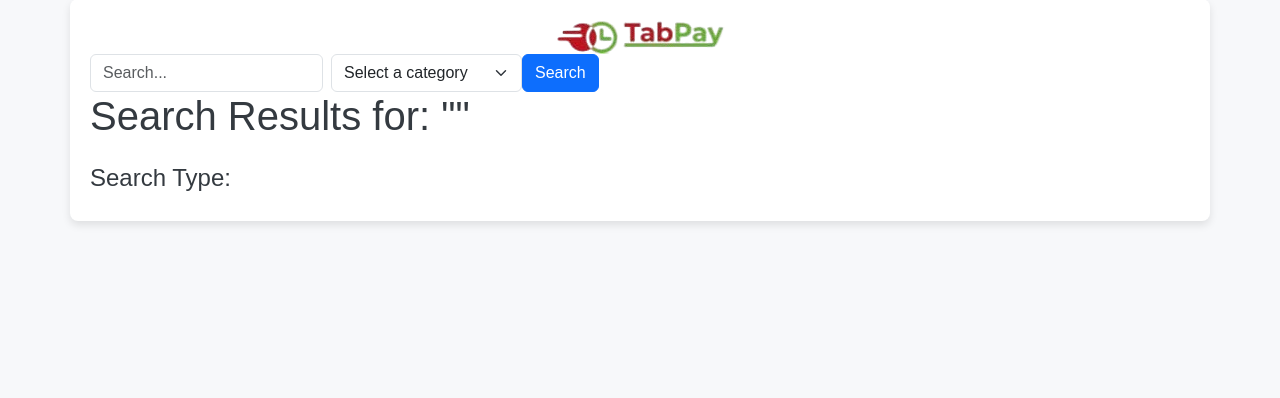
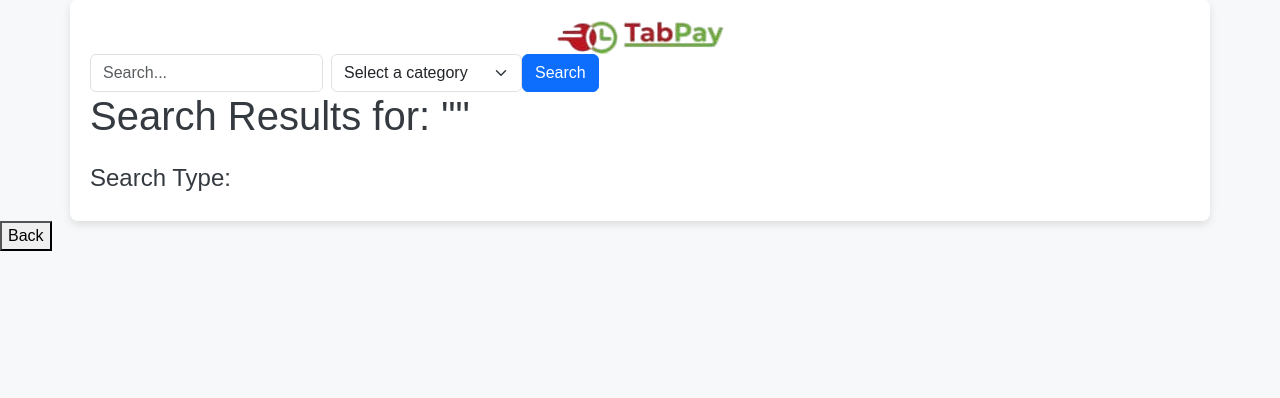
Before and after one commit to AfricodeAcademy/tabpay, a Flask app: template app/templates/search_results.html in a window 1280 px wide. Shown: the part 49-447 px from the top of the page. Run offline with Flask 3, Linux system fonts and the light colour scheme; the template is opened without the code that fills it, so the values that code supplies are empty.

Commit message:
added a back button

```diff
--- a/app/templates/search_results.html
+++ b/app/templates/search_results.html
@@ -164,6 +164,14 @@
             {% endif %}
         {% endif %}
     </div>
+    <button onclick="goBack()">Back</button>
+
+<script>
+function goBack() {
+    window.history.back();
+}
+</script>
+
 
     <script src="https://cdn.jsdelivr.net/npm/bootstrap@5.3.0/dist/js/bootstrap.bundle.min.js"></script>
 </body>
```
